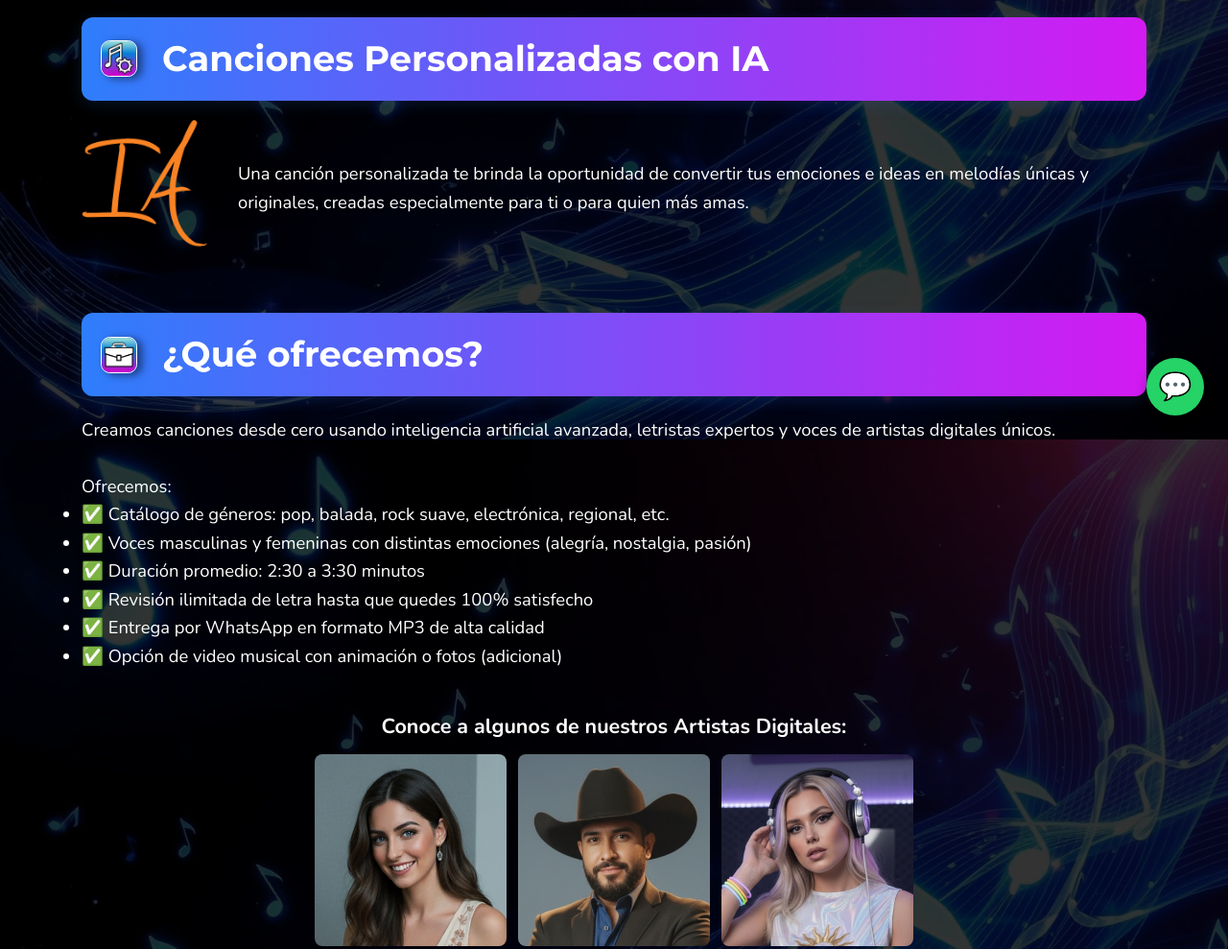
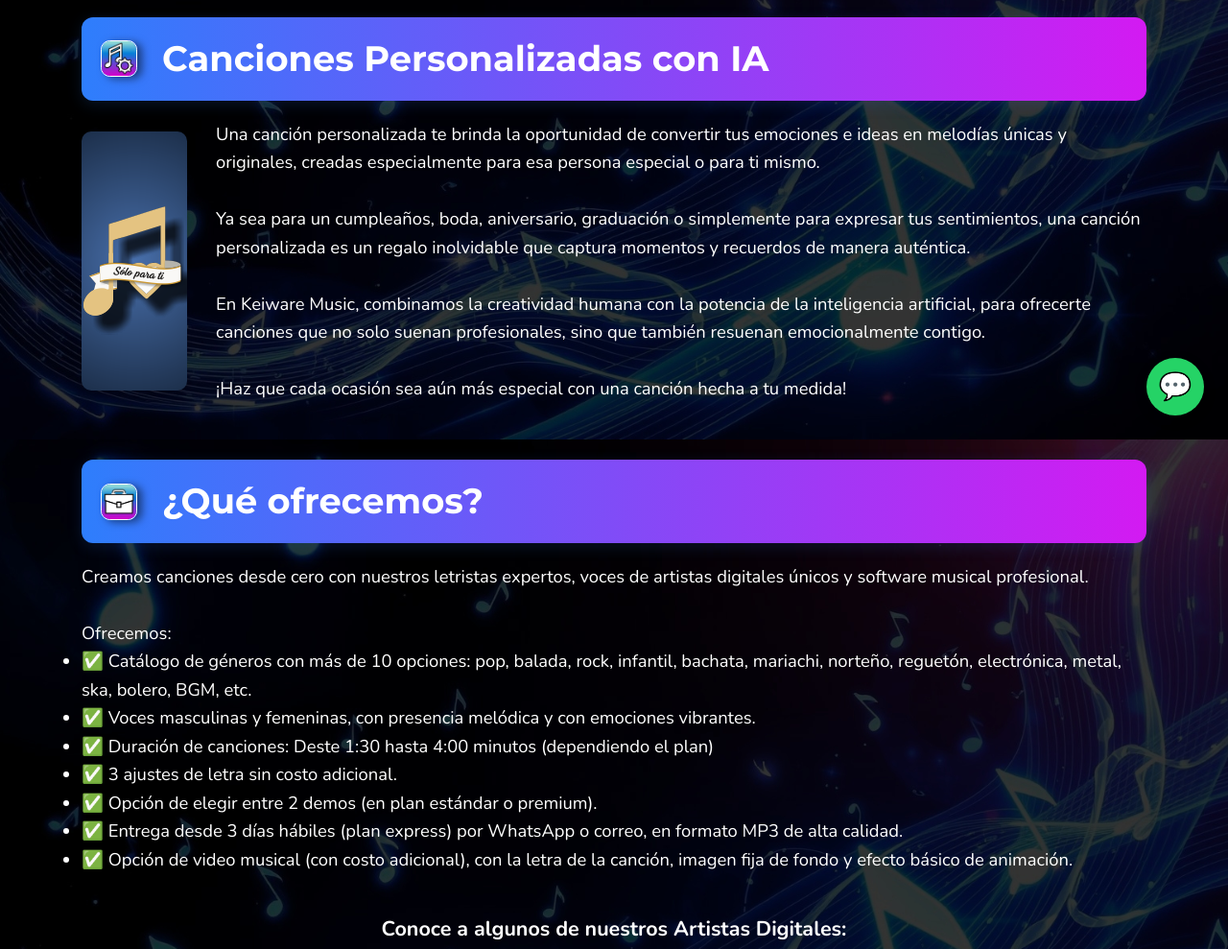
Before and after one commit to keiwaremusic/keiwaremusic_beta, a plain HTML site: page index.html in a window 1280 px wide. Shown: the part 342-1331 px from the top of the page at 96% size. Drawn offline with nearby package versions, Linux system fonts and the light colour scheme.

Commit message:
Ajustes descripciones

```diff
--- a/css/estilo.css
+++ b/css/estilo.css
@@ -283,8 +283,12 @@ body {
 }
 
 .col-img img {
-  width: 100%;
-  max-width: 200px;
+  width: 110px;
+  height: 270px;
+  object-fit: cover;
+  display: block;
+  margin: 0 auto;
+  max-width: 110px;
   border-radius: 10px;
 }
 
@@ -328,6 +332,13 @@ body {
   .collage-artistas img {
     width: 100px;
     height: 100px;
+  }
+}
+
+@media (max-width: 600px) {
+  .col-img img {
+    width: 80px;
+    height: 180px;
   }
 }
 
--- a/index.html
+++ b/index.html
@@ -78,10 +78,14 @@
     <h2><img src="img/viñetas/secc_canciones.png" alt="Viñeta" class="titulo-vineta"> Canciones Personalizadas con IA</h2>
     <div class="dos-columnas">
       <div class="col-img">
-        <img src="img/icono-ia.png" alt="Icono IA">
+        <img src="img/viñetas/icon_cancionespersonalizadas.png" alt="Icono IA">
       </div>
       <div class="col-texto">
-        <p>Una canción personalizada te brinda la oportunidad de convertir tus emociones e ideas en melodías únicas y originales, creadas especialmente para ti o para quien más amas.</p>
+        <p>Una canción personalizada te brinda la oportunidad de convertir tus emociones e ideas en melodías únicas y originales, creadas especialmente para esa persona especial o para ti mismo.<br><br>
+          Ya sea para un cumpleaños, boda, aniversario, graduación o simplemente para expresar tus sentimientos, una canción personalizada es un regalo inolvidable que captura momentos y recuerdos de manera auténtica.<br><br>
+          En Keiware Music, combinamos la creatividad humana con la potencia de la inteligencia artificial, para ofrecerte canciones que no solo suenan profesionales, sino que también resuenan emocionalmente contigo.<br><br>
+          ¡Haz que cada ocasión sea aún más especial con una canción hecha a tu medida!
+        </p>
       </div>
     </div>
   </section>
@@ -89,15 +93,16 @@
   <!-- ¿Qué ofrecemos? -->
   <section class="seccion" id="ofrecemos">
     <h2><img src="img/viñetas/secc_ofrecemos.png" alt="Viñeta" class="titulo-vineta"> ¿Qué ofrecemos?</h2>
-    <p>Creamos canciones desde cero usando inteligencia artificial avanzada, letristas expertos y voces de artistas digitales únicos.<br><br>
+    <p>Creamos canciones desde cero con nuestros letristas expertos, voces de artistas digitales únicos y software musical profesional.<br><br>
       Ofrecemos:</p>
     <ul>
-      <li>✅ Catálogo de géneros: pop, balada, rock suave, electrónica, regional, etc.</li>
-      <li>✅ Voces masculinas y femeninas con distintas emociones (alegría, nostalgia, pasión)</li>
-      <li>✅ Duración promedio: 2:30 a 3:30 minutos</li>
-      <li>✅ Revisión ilimitada de letra hasta que quedes 100% satisfecho</li>
-      <li>✅ Entrega por WhatsApp en formato MP3 de alta calidad</li>
-      <li>✅ Opción de video musical con animación o fotos (adicional)</li>
+      <li>✅ Catálogo de géneros con más de 10 opciones: pop, balada, rock, infantil, bachata, mariachi, norteño, reguetón, electrónica, metal, ska, bolero, BGM, etc.</li>
+      <li>✅ Voces masculinas y femeninas, con presencia melódica y con emociones vibrantes.</li>
+      <li>✅ Duración de canciones: Deste 1:30 hasta 4:00 minutos (dependiendo el plan)</li>
+      <li>✅ 3 ajustes de letra sin costo adicional.</li>
+      <li>✅ Opción de elegir entre 2 demos (en plan estándar o premium).</li>
+      <li>✅ Entrega desde 3 días hábiles (plan express) por WhatsApp o correo, en formato MP3 de alta calidad.</li>
+      <li>✅ Opción de video musical (con costo adicional), con la letra de la canción, imagen fija de fondo y efecto básico de animación.</li>
     </ul>
     <br>
     <!-- Enlace a artistas digitales -->
@@ -141,7 +146,7 @@
   <!-- Muestras -->
   <section class="seccion" id="muestras">
     <h2><img src="img/viñetas/secc_demos.png" alt="Viñeta" class="titulo-vineta"> Muestras de Canciones</h2>
-    <p>Escucha demos reales creados por Keiware Music. Solo un audio a la vez para mejor experiencia.</p>
+    <p>Escucha algunos de nuestros demos propios y de clientes.</p>
 
     <div class="tabla-muestras">
       <!-- Fila 1 -->
```
Also changed, not shown: img/viñetas/icon_cancionespersonalizadas.png (added).
